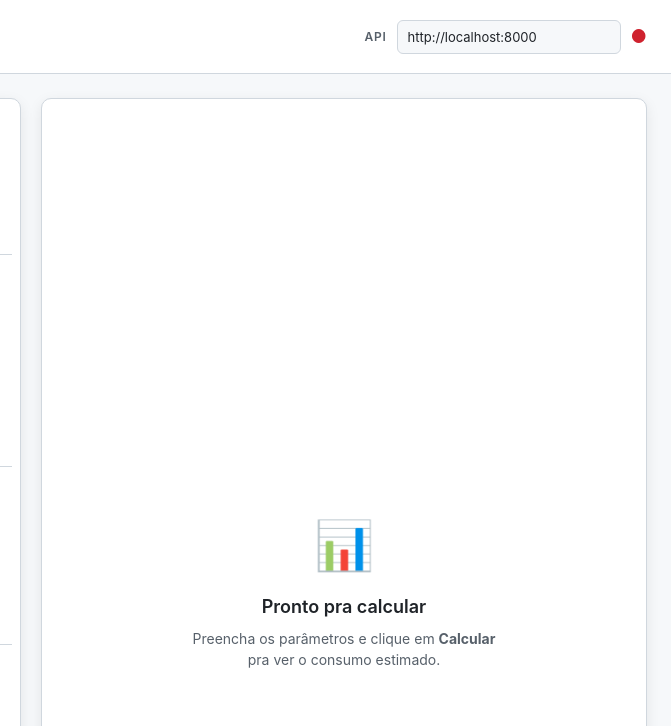
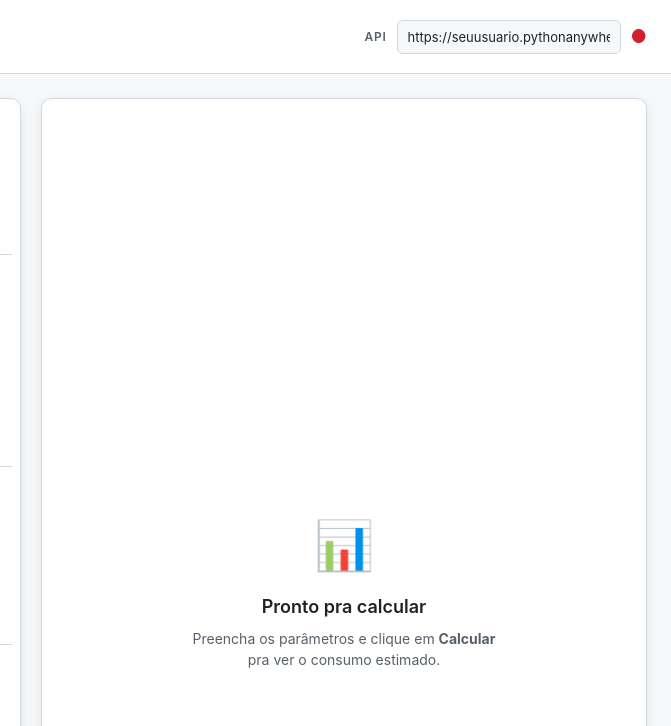
Before and after one commit to 0pedrohalmeida0/Combist-vel__KMs, a plain HTML site: page frontend/index.html in a window 1280 px wide. Shown: the top 726 px of the page, 609-1280 px from the left. Drawn offline with nearby package versions, Linux system fonts and the light colour scheme; no server answers.

Commit message:
Add Netlify deploy config for the frontend
- netlify.toml: publish from frontend/, no build step, security
  headers (X-Frame-Options, Permissions-Policy, etc.), cache
  rules (1y for JS/CSS, no-cache for HTML), commented-out
  proxy template for /api/* -> PythonAnywhere
- frontend/_headers and frontend/_redirects: Netlify
  file-based config as a redundancy / clearer reading
- frontend/app.js: default API URL placeholder now points to
  the PythonAnywhere URL (with comment on how to switch to
  empty string if you enable the proxy)
- frontend/index.html: same default placeholder
- frontend/README.md: full Netlify deploy guide (3 options:
  GitHub integration, CLI, drag-and-drop) + proxy config

Netlify will auto-detect netlify.toml, so once the repo is
connected a push to main triggers a redeploy in ~30s.

```diff
--- a/frontend/app.js
+++ b/frontend/app.js
@@ -9,7 +9,11 @@
   // Config
   // -----------------------------------------------------------------------
   const LS_KEY = 'fuel_api_base';
-  const DEFAULT_API = 'http://localhost:8000';
+  // DEFAULT_API pode ser:
+  //   '' (vazio)       — usa URL relativa; requer o proxy /api/* no Netlify
+  //   URL absoluta     — aponta direto pro back-end (sem proxy)
+  // Se você descomentou o bloco [[redirects]] em netlify.toml, deixa ''.
+  const DEFAULT_API = 'https://seuusuario.pythonanywhere.com';
 
   // -----------------------------------------------------------------------
   // DOM helpers
--- a/frontend/index.html
+++ b/frontend/index.html
@@ -21,7 +21,7 @@
       </div>
       <div class="api-bar">
         <label for="api-base" class="api-label">API</label>
-        <input id="api-base" type="url" spellcheck="false" placeholder="http://localhost:8000" />
+        <input id="api-base" type="url" spellcheck="false" placeholder="https://seuusuario.pythonanywhere.com" />
         <span id="api-status" class="api-status" data-state="unknown" title="Saúde da API">●</span>
       </div>
     </div>
```
Also changed, not shown: 4 other files.
